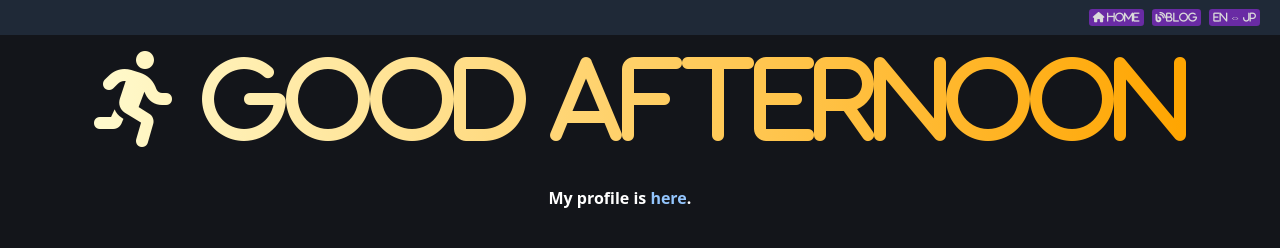
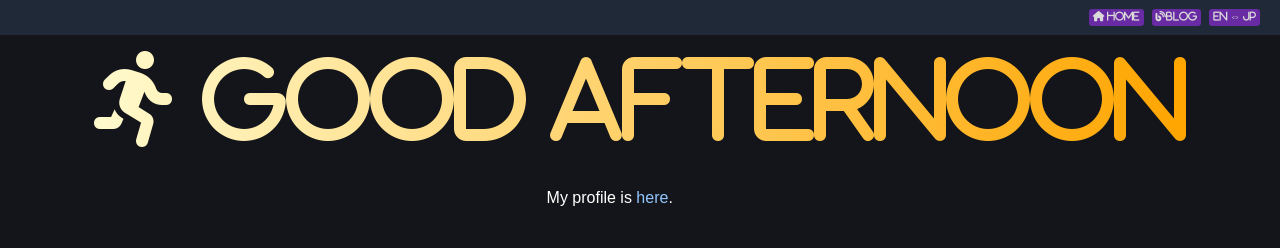
Before and after one commit to oda251/blog, an Astro site: page /en in a window 1280 px wide. Shown: the top 248 px of the page. Built offline with nearby package versions, Linux system fonts and the light colour scheme; Astro itself is replaced by a stand-in of ours; a web font is replaced by a local one.

Commit message:
v1 fix bug

```diff
--- a/astro.config.mjs
+++ b/astro.config.mjs
@@ -1,7 +1,6 @@
 import { defineConfig } from 'astro/config';
 import cloudflare from "@astrojs/cloudflare";
 import react from "@astrojs/react";
-
 import tailwind from "@astrojs/tailwind";
 
 // https://astro.build/config
--- a/src/grobal.css
+++ /dev/null
@@ -1,9 +0,0 @@
-@tailwind base;
-@tailwind components;
-@tailwind utilities;
-
-* {
-  padding: 0;
-  margin: 0;
-  box-sizing: border-box;
-}
--- a/src/layouts/BaseLayout.astro
+++ b/src/layouts/BaseLayout.astro
@@ -2,7 +2,6 @@
 import Layout from './Layout.astro';
 import Header from '../components/navigation/Header.astro';
 import Footer from '../components/navigation/Footer.astro';
-import '../grobal.css';
 interface Props {
 	title: string;
 }
--- a/src/layouts/Layout.astro
+++ b/src/layouts/Layout.astro
@@ -29,22 +29,10 @@ const { title } = Astro.props;
 		margin: 0;
 		padding: 0;
 	}
-	:root {
-		--accent: 136, 58, 234;
-		--accent-light: 224, 204, 250;
-		--accent-dark: 49, 10, 101;
-		--accent-gradient: linear-gradient(
-			45deg,
-			rgb(var(--accent)),
-			rgb(var(--accent-light)) 30%,
-			white 60%
-		);
-	}
 	html {
 		color: white;
 		font-family: 游ゴシック, fantasy, Droid Sans, system-ui, sans-serif;
 		background: #13151a;
-		background-size: 224px;
 	}
 	code {
 		font-family:
--- a/src/pages/en/index.astro
+++ b/src/pages/en/index.astro
@@ -21,7 +21,6 @@ const locale = Astro.currentLocale ? Astro.currentLocale : 'en';
 		overflow: hidden;	/*必須*/
 		white-space: nowrap;	/*必須*/
 		line-height:1.4;
-		font-weight:700;
 		@apply animate-typing;
 	}
 </style>
@@ -32,7 +31,7 @@ const locale = Astro.currentLocale ? Astro.currentLocale : 'en';
         if (element) {
 			const textContent = element.textContent;
 			if (!textContent) return;
-            const textLength = textContent.length - 6;
+            const textLength = textContent.length - 5;
             element.style.width = `${textLength}ch`;
         }
     });
--- a/src/pages/jp/index.astro
+++ b/src/pages/jp/index.astro
@@ -21,7 +21,6 @@ const locale = Astro.currentLocale ? Astro.currentLocale : 'en';
 		overflow: hidden;	/*必須*/
 		white-space: nowrap;	/*必須*/
 		line-height:1.4;
-		font-weight:700;
 		@apply animate-typing;
 	}
 </style>
@@ -32,7 +31,7 @@ const locale = Astro.currentLocale ? Astro.currentLocale : 'en';
         if (element) {
 			const textContent = element.textContent;
 			if (!textContent) return;
-            const textLength = textContent.length + 6;
+            const textLength = textContent.length + 14;
             element.style.width = `${textLength}ch`;
         }
     });
--- a/src/types/Localed.d.ts
+++ /dev/null
@@ -1,3 +0,0 @@
-export interface Localize {
-    getString(locale: string) : string
-}
```
